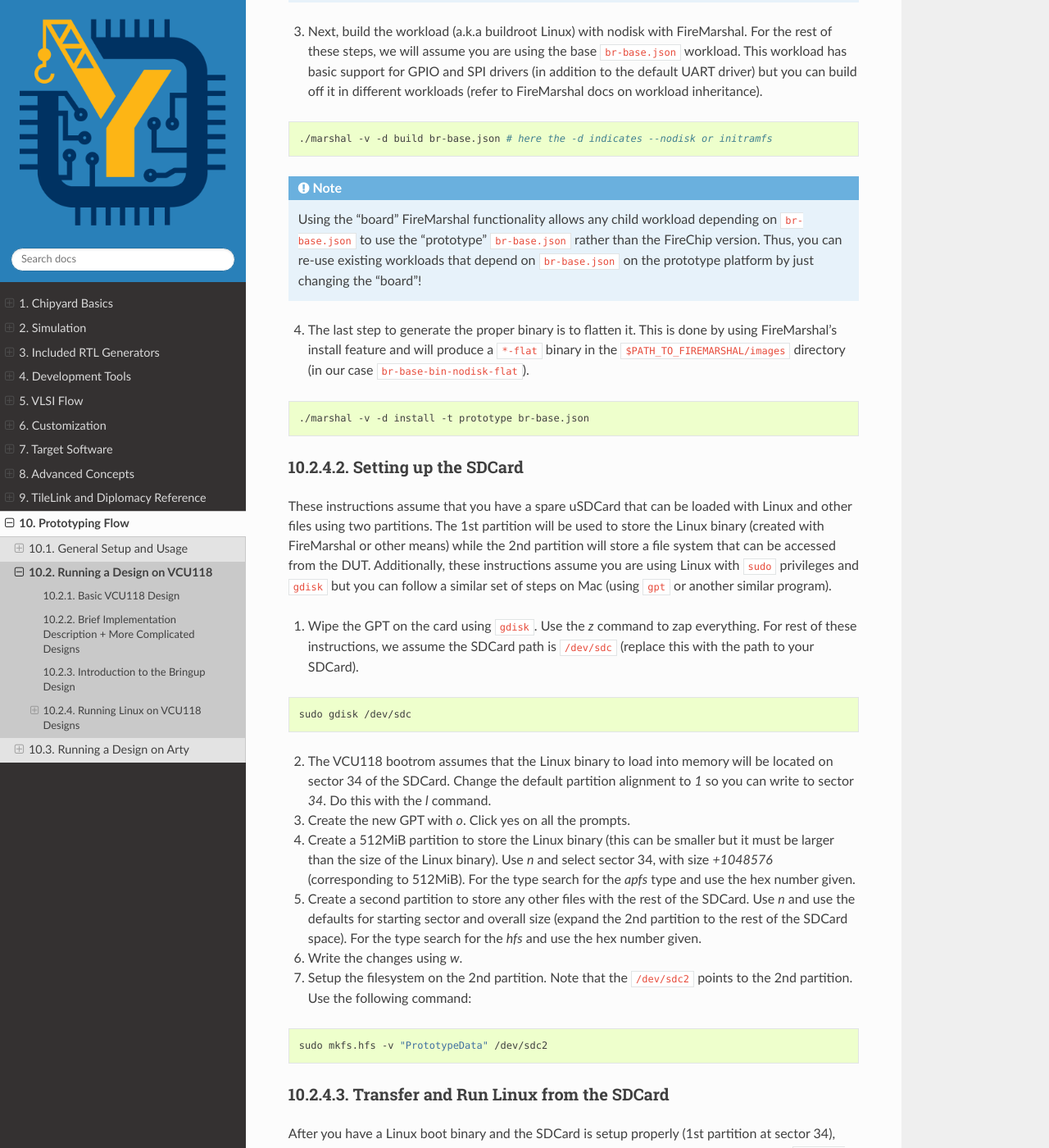
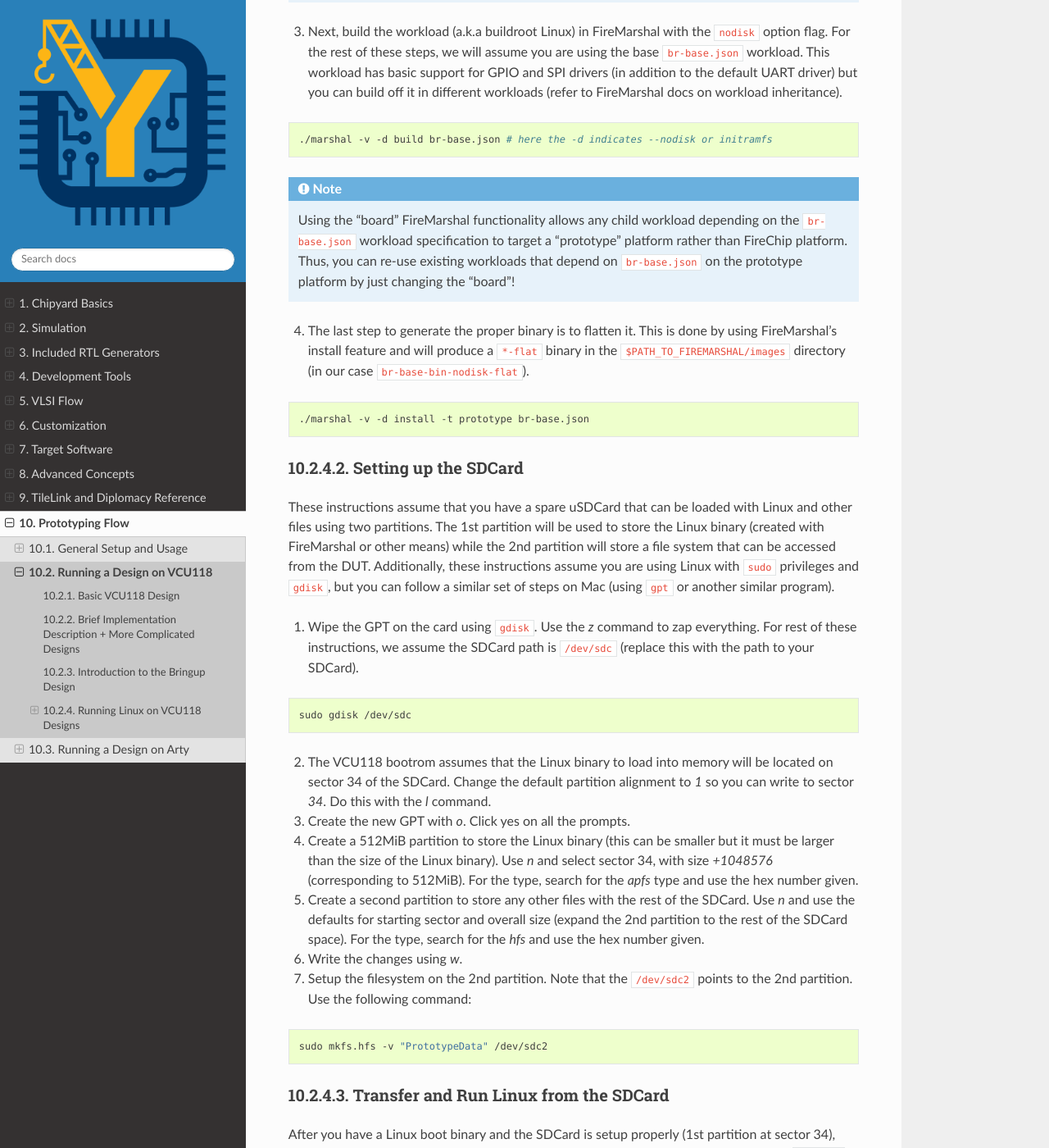
Before and after one commit to ucb-bar/chipyard, a Sphinx documentation site: the page built from docs/Prototyping/VCU118.rst, in a window 1280 px wide and 1400 px high, scrolled down 2512 px. Shown: the whole window at 82% size. Built offline with Sphinx 7.4.7 and the Read the Docs theme 2.0.0, drawn with Linux system fonts in a browser that asks for light colours; some of the changed text lies outside the part shown.

Commit message:
Apply suggestions from code review
Co-authored-by: alonamid <alonamid@eecs.berkeley.edu>

```diff
--- a/docs/Prototyping/VCU118.rst
+++ b/docs/Prototyping/VCU118.rst
@@ -84,7 +84,7 @@ To make building this type of Linux binary easy, we will use the FireMarshal pla
 
 .. Note:: Refer to the FireMarshal docs on more ways to set the board differently through environment variables and more.
 
-3. Next, build the workload (a.k.a buildroot Linux) with nodisk with FireMarshal.
+3. Next, build the workload (a.k.a buildroot Linux) in FireMarshal with the ``nodisk`` option flag.
    For the rest of these steps, we will assume you are using the base ``br-base.json`` workload.
    This workload has basic support for GPIO and SPI drivers (in addition to the default UART driver) but you can build off it in different workloads (refer to FireMarshal docs on workload inheritance).
 
@@ -92,7 +92,7 @@ To make building this type of Linux binary easy, we will use the FireMarshal pla
 
     ./marshal -v -d build br-base.json # here the -d indicates --nodisk or initramfs
 
-.. Note:: Using the "board" FireMarshal functionality allows any child workload depending on ``br-base.json`` to use the "prototype" ``br-base.json`` rather than the FireChip version.
+.. Note:: Using the "board" FireMarshal functionality allows any child workload depending on the ``br-base.json`` workload specification to target a "prototype" platform rather than FireChip platform.
    Thus, you can re-use existing workloads that depend on ``br-base.json`` on the prototype platform by just changing the "board"!
 
 4. The last step to generate the proper binary is to flatten it.
@@ -107,7 +107,7 @@ Setting up the SDCard
 
 These instructions assume that you have a spare uSDCard that can be loaded with Linux and other files using two partitions.
 The 1st partition will be used to store the Linux binary (created with FireMarshal or other means) while the 2nd partition will store a file system that can be accessed from the DUT.
-Additionally, these instructions assume you are using Linux with ``sudo`` privileges and ``gdisk`` but you can follow a similar set of steps on Mac (using ``gpt`` or another similar program).
+Additionally, these instructions assume you are using Linux with ``sudo`` privileges and ``gdisk``, but you can follow a similar set of steps on Mac (using ``gpt`` or another similar program).
 
 1. Wipe the GPT on the card using ``gdisk``.
    Use the `z` command to zap everything.
@@ -126,11 +126,11 @@ Additionally, these instructions assume you are using Linux with ``sudo`` privil
 
 4. Create a 512MiB partition to store the Linux binary (this can be smaller but it must be larger than the size of the Linux binary).
    Use `n` and select sector 34, with size `+1048576` (corresponding to 512MiB).
-   For the type search for the `apfs` type and use the hex number given.
+   For the type, search for the `apfs` type and use the hex number given.
 
 5. Create a second partition to store any other files with the rest of the SDCard.
    Use `n` and use the defaults for starting sector and overall size (expand the 2nd partition to the rest of the SDCard space).
-   For the type search for the `hfs` and use the hex number given.
+   For the type, search for the `hfs` and use the hex number given.
 
 6. Write the changes using `w`.
 
@@ -162,4 +162,4 @@ To interact with Linux via the UART console, you can connect to the serial port
 
    screen -S FPGA_UART_CONSOLE /dev/ttyUSB1 115200
 
-Once connected you should see the binary being loaded as well as Linux output (in some cases you might need to reset the DUT).
+Once connected, you should see the binary being loaded as well as Linux output (in some cases you might need to reset the DUT).
```
